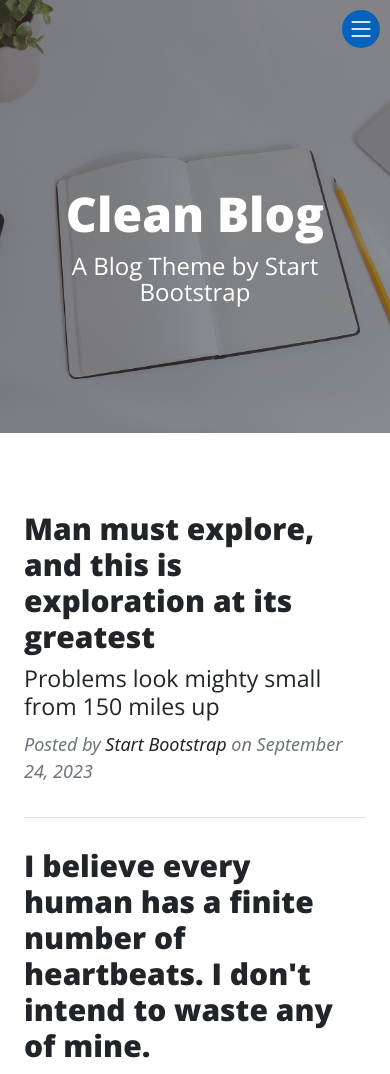
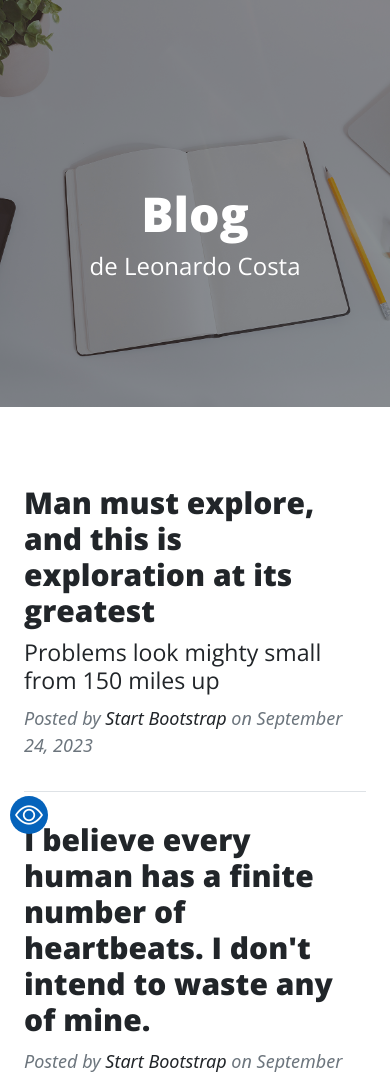
Before and after one commit to leon-rdo/LeonardoCosta, a Django app: page /blog/ in a window 390 px wide. Shown: the top 1074 px of the page. Run offline with Django 5.2, Linux system fonts and the light colour scheme; some libraries are stand-ins or nearby versions.

Commit message:
refactor: make offcanvas initialy visibleon lg screens
Also change icon and position of .nav-toggle-button

```diff
--- a/blog/templates/blog/index.html
+++ b/blog/templates/blog/index.html
@@ -24,8 +24,8 @@
         <div class="row gx-4 gx-lg-5 justify-content-center">
             <div class="col-md-10 col-lg-8 col-xl-7">
                 <div class="site-heading">
-                    <h1>Clean Blog</h1>
-                    <span class="subheading">A Blog Theme by Start Bootstrap</span>
+                    <h1>Blog</h1>
+                    <span class="subheading">de Leonardo Costa</span>
                 </div>
             </div>
         </div>
--- a/static/themes/MyResume/assets/css/style.css
+++ b/static/themes/MyResume/assets/css/style.css
@@ -221,11 +221,10 @@ h6 {
   display: block;
 }
 
-
 .nav-toggle-button {
   position: fixed;
-  right: 10px;
-  top: 10px;
+  left: 10px;
+  bottom: 10px;
   z-index: 9998;
   border: 0;
   font-size: 28px;
@@ -233,9 +232,17 @@ h6 {
   outline: none !important;
   line-height: 0;
   cursor: pointer;
-  border-radius: 50px;
   padding: 5px;
   background-color: #0563bb;
+}
+
+@media (min-width: 992px) {
+  .nav-toggle-button {
+    left: unset;
+    bottom: unset;
+    right: 10px;
+    top: 10px;
+  }
 }
 
 .nav-toggle-button i {
--- a/static/themes/MyResume/assets/js/main.js
+++ b/static/themes/MyResume/assets/js/main.js
@@ -5,7 +5,7 @@
 * Author: BootstrapMade.com
 * License: https://bootstrapmade.com/license/
 */
-(function() {
+(function () {
   "use strict";
 
   /**
@@ -91,7 +91,7 @@
   /**
    * Mobile nav toggle
    */
-  on('click', '.mobile-nav-toggle', function(e) {
+  on('click', '.mobile-nav-toggle', function (e) {
     select('body').classList.toggle('mobile-nav-active')
     this.classList.toggle('bi-list')
     this.classList.toggle('bi-x')
@@ -100,7 +100,7 @@
   /**
    * Scrool with ofset on links with a class name .scrollto
    */
-  on('click', '.scrollto', function(e) {
+  on('click', '.scrollto', function (e) {
     if (select(this.hash)) {
       e.preventDefault()
 
@@ -160,7 +160,7 @@
     new Waypoint({
       element: skilsContent,
       offset: '80%',
-      handler: function(direction) {
+      handler: function (direction) {
         let progress = select('.progress .progress-bar', true);
         progress.forEach((el) => {
           el.style.width = el.getAttribute('aria-valuenow') + '%'
@@ -181,9 +181,9 @@
 
       let portfolioFilters = select('#portfolio-flters li', true);
 
-      on('click', '#portfolio-flters li', function(e) {
+      on('click', '#portfolio-flters li', function (e) {
         e.preventDefault();
-        portfolioFilters.forEach(function(el) {
+        portfolioFilters.forEach(function (el) {
           el.classList.remove('filter-active');
         });
         this.classList.add('filter-active');
@@ -191,7 +191,7 @@
         portfolioIsotope.arrange({
           filter: this.getAttribute('data-filter')
         });
-        portfolioIsotope.on('arrangeComplete', function() {
+        portfolioIsotope.on('arrangeComplete', function () {
           AOS.refresh()
         });
       }, true);
@@ -274,12 +274,30 @@ document.addEventListener('DOMContentLoaded', function () {
   var toggleButtonIcon = document.querySelector('.nav-toggle-button i');
 
   offcanvasElement.addEventListener('show.bs.offcanvas', function () {
-    toggleButtonIcon.classList.remove('bi-list');
-    toggleButtonIcon.classList.add('bi-x');
+    toggleButtonIcon.classList.remove('bi-eye');
+    toggleButtonIcon.classList.add('bi-eye-slash');
   });
 
   offcanvasElement.addEventListener('hide.bs.offcanvas', function () {
-    toggleButtonIcon.classList.remove('bi-x');
-    toggleButtonIcon.classList.add('bi-list');
+    toggleButtonIcon.classList.remove('bi-eye-slash');
+    toggleButtonIcon.classList.add('bi-eye');
+  });
+
+  var offcanvasElement = document.querySelector('#offcanvasHeader');
+  var offcanvasBootstrap = new bootstrap.Offcanvas(offcanvasElement);
+
+  // Verifica o tamanho da janela
+  if (window.innerWidth >= 992) {
+    // Mostra o offcanvas se a largura da janela for maior ou igual a 992px
+    offcanvasBootstrap.show();
+  }
+
+  window.addEventListener('resize', function () {
+    // Mostra o offcanvas se a largura da janela for maior ou igual a 992px
+    if (window.innerWidth >= 992) {
+      offcanvasBootstrap.show();
+    } else {
+      offcanvasBootstrap.hide();
+    }
   });
 });
--- a/templates/base.html
+++ b/templates/base.html
@@ -32,9 +32,9 @@
 </head>
 
 <body>
-  <!-- =======  nav toggle button ======= -->
+  <!-- ======= nav toggle button ======= -->
   <button class="nav-toggle-button rounded-circle" type="button" data-bs-toggle="offcanvas" data-bs-target="#offcanvasHeader" aria-controls="offcanvasHeader">
-    <i class="bi bi-list"></i>
+    <i class="bi bi-eye"></i>
   </button>
 
   <!-- ======= Header ======= -->
```
